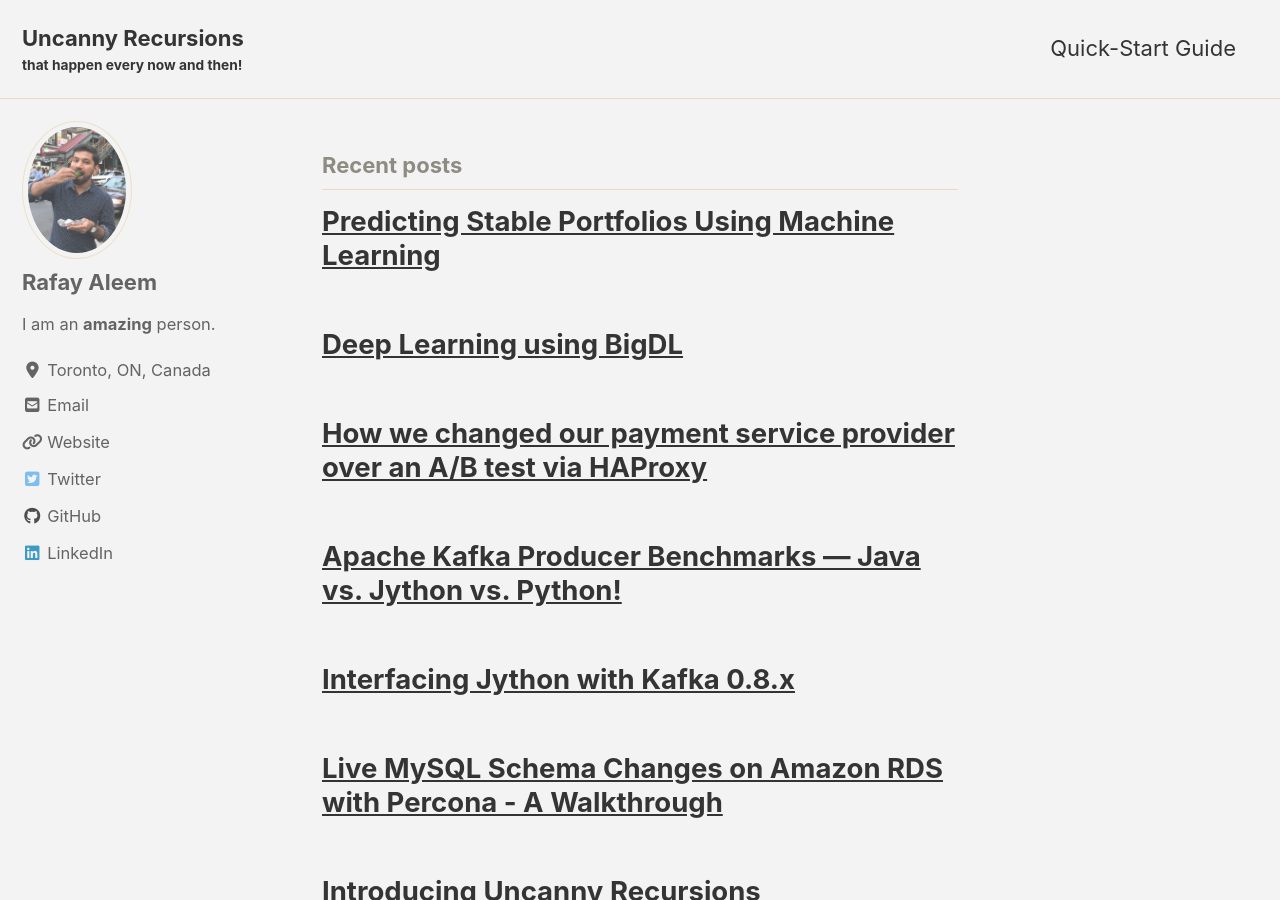
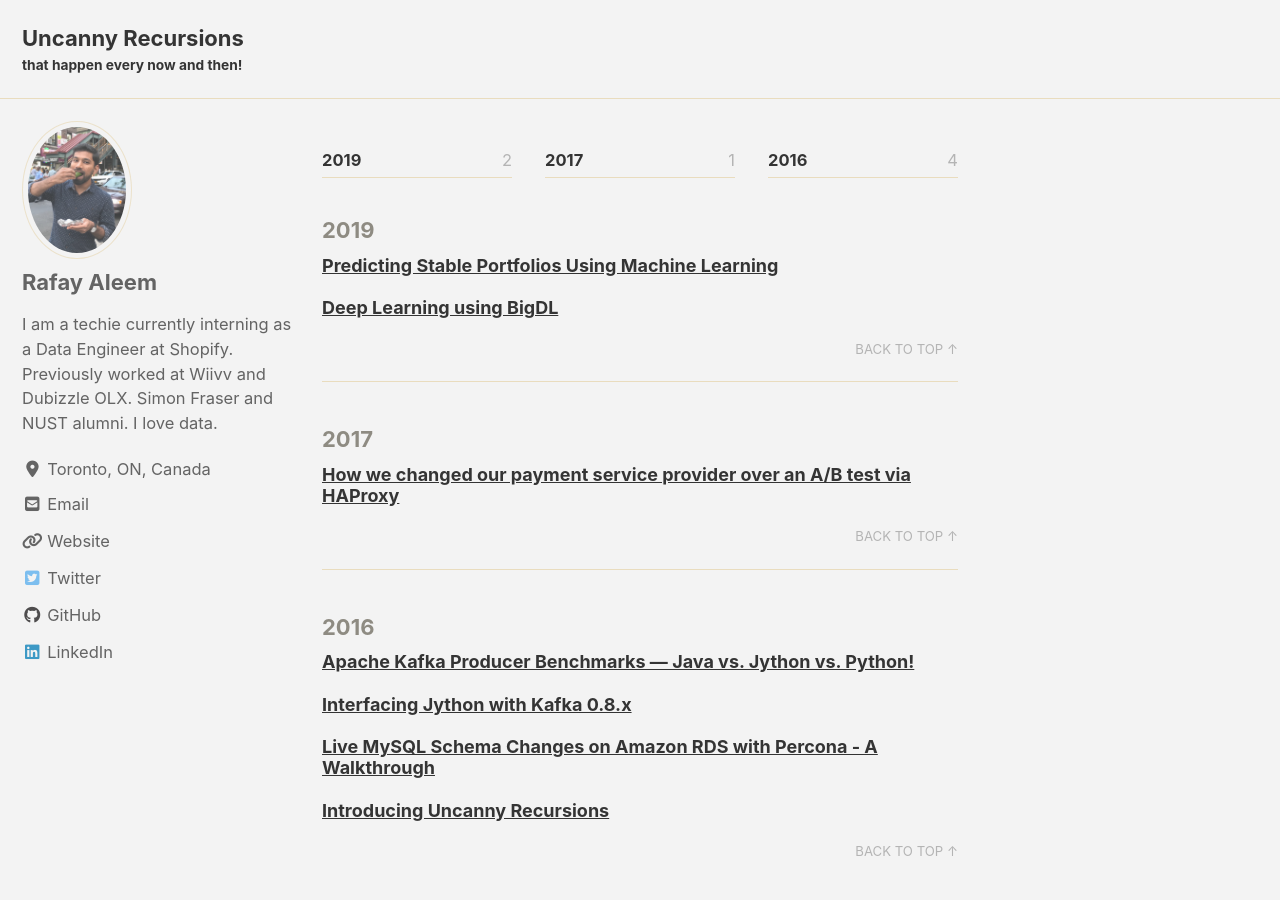
Before and after one commit to mrafayaleem/mrafayaleem.github.io, a Jekyll site: the page built from index.html, in a window 1280 px wide and 900 px high. Built offline with Jekyll 4.4.1, drawn with Linux system fonts in a browser that asks for light colours; cached includes are drawn as plain includes; nearby versions of some CDN libraries; the list of posts is cut into pages by our own code.

Commit message:
Initial release

```diff
--- a/_config.yml
+++ b/_config.yml
@@ -20,7 +20,7 @@
 title_separator          : "-"
 subtitle                 : "that happen every now and then!"
 name                     : "Muhammad Rafay Aleem"
-description              : "An amazing website."
+description              : "Rafay's personal site."
 url                      : # the base hostname & protocol for your site e.g. "https://mmistakes.github.io"
 baseurl                  : # the subpath of your site, e.g. "/blog"
 repository               : # GitHub username/repo-name e.g. "mmistakes/minimal-mistakes"
@@ -109,7 +109,7 @@
 author:
   name             : "Rafay Aleem"
   avatar           : "/assets/images/bio-photo.jpg"
-  bio              : "I am an **amazing** person."
+  bio              : "I am a techie currently interning as a Data Engineer at [Shopify](https://en.wikipedia.org/wiki/Shopify). Previously worked at [Wiivv](https://wiivv.com/pages/science) and [Dubizzle OLX](https://dubai.dubizzle.com/). Simon Fraser and NUST alumni. I love data."
   location         : "Toronto, ON, Canada"
   email            :
   links:
--- a/_data/navigation.yml
+++ b/_data/navigation.yml
@@ -1,7 +1,7 @@
 # main links
 main:
-  - title: "Quick-Start Guide"
-    url: https://mmistakes.github.io/minimal-mistakes/docs/quick-start-guide/
+#  - title: "Quick-Start Guide"
+#    url: https://mmistakes.github.io/minimal-mistakes/docs/quick-start-guide/
   # - title: "About"
   #   url: https://mmistakes.github.io/minimal-mistakes/about/
   # - title: "Sample Posts"
--- a/_sass/minimal-mistakes/_archive.scss
+++ b/_sass/minimal-mistakes/_archive.scss
@@ -40,6 +40,7 @@
   line-height: initial;
   overflow: hidden;
   text-overflow: ellipsis;
+  font-size: 18px;
 
   a[rel="permalink"]::before {
     content: '';
--- a/index.html
+++ b/index.html
@@ -1,4 +1,4 @@
 ---
-layout: home
+layout: year-archive
 author_profile: true
 ---
```
Also changed, not shown: README.md (deleted), screenshot-layouts.png (deleted), screenshot.png (deleted).
